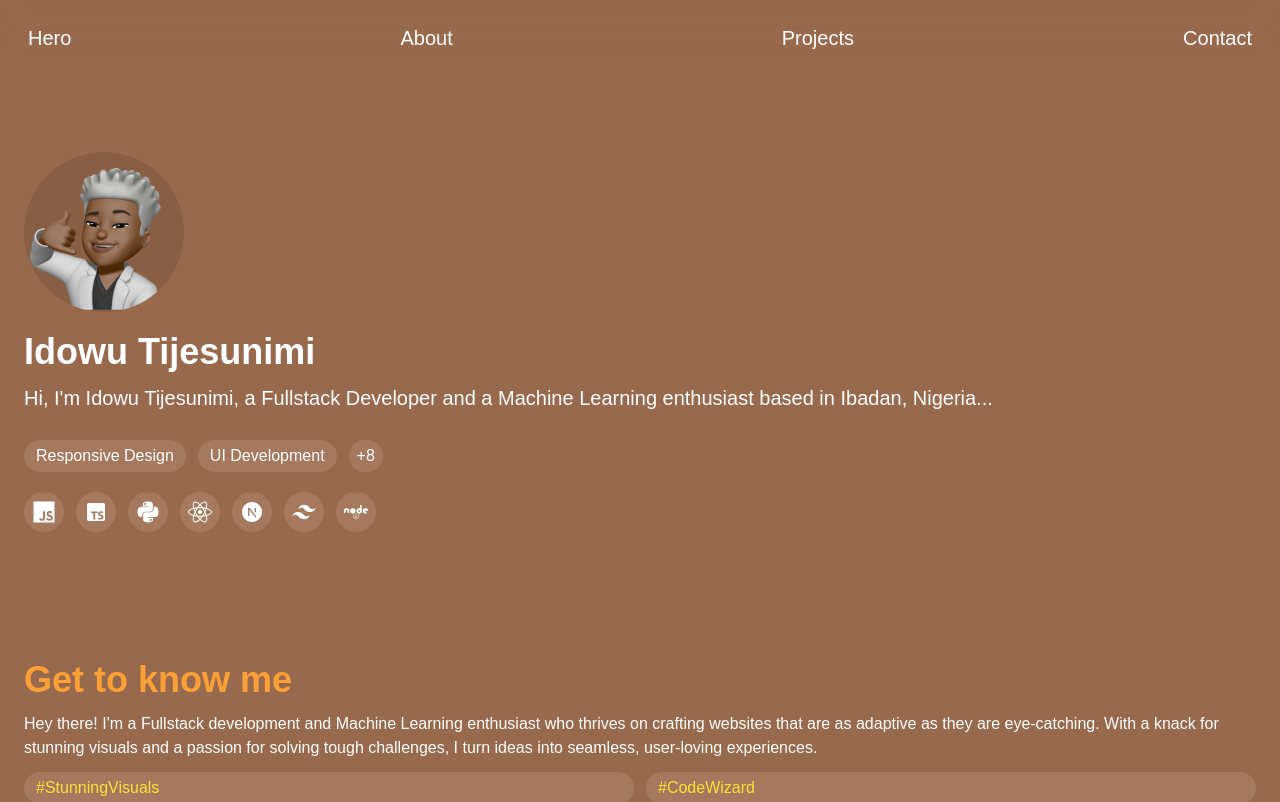
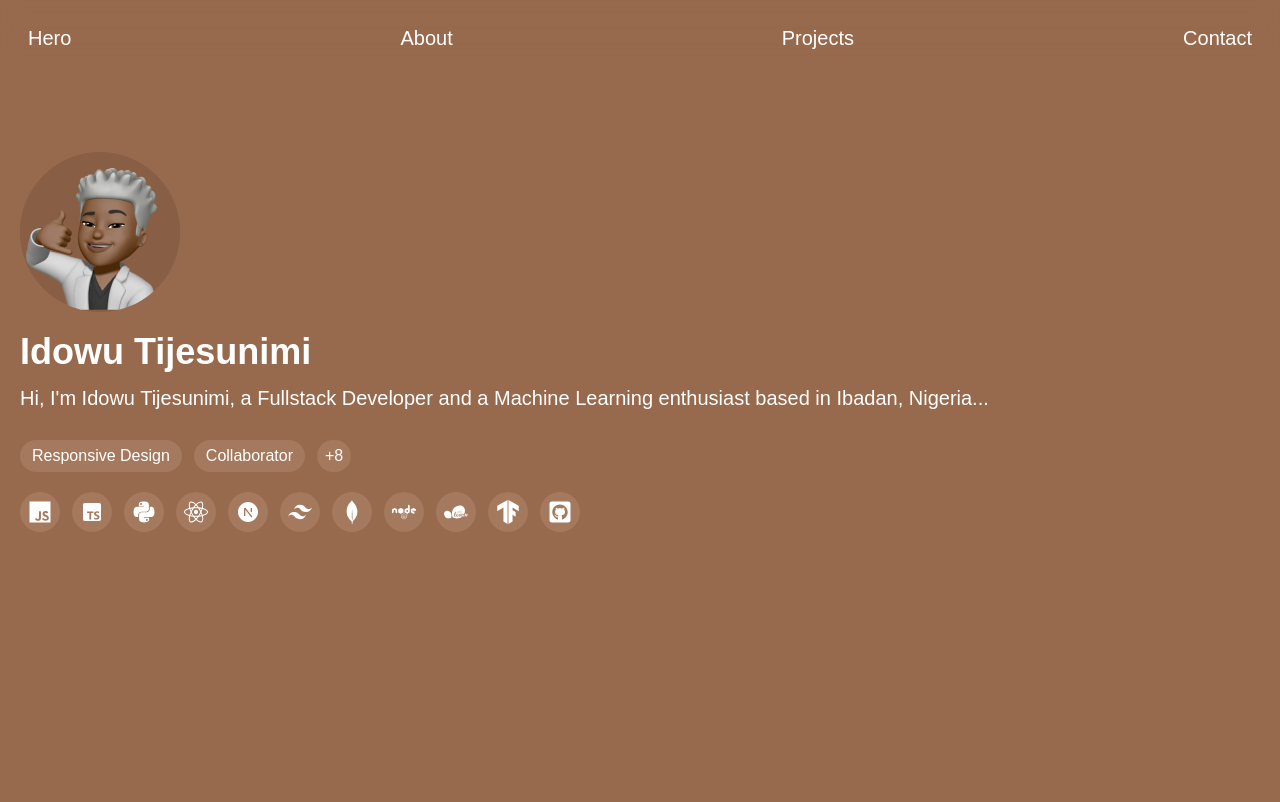
Before and after one commit to tijesunimi-5/dev-tijesunimi, a Next.js app: page / in a window 1280 px wide. Shown: the top 802 px of the page. Built offline with nearby package versions, Linux system fonts and the light colour scheme.

Commit message:
fixed some stylings

```diff
--- a/app/page.tsx
+++ b/app/page.tsx
@@ -10,7 +10,7 @@ export default function Home() {
   return (
     <section className="py-10 relative w-screen overflow-x-hidden">
       <TabSection />
-      <div id="hero" className="hero-section px-6 pt-28">
+      <div id="hero" className="hero-section h-[100vh] px-5 pt-28 ">
         <div className="avatar rounded-full">
           <img src="/avatar1.png" alt="" />
         </div>
@@ -26,13 +26,14 @@ export default function Home() {
               Responsive Design
             </div>
             <div className="bg-[#a4795e] py-1 px-3 rounded-2xl">
-              UI Development
+              Collaborator
             </div>
             <div className="bg-[#a4795e] py-1 px-2 rounded-2xl">
               +8
             </div>
           </div>
 
+          <div className="overflow-x-scroll">
             <div className="tech-stack flex gap-3 items-center mt-5">
               <div className="bg-[#a4795e] text-2xl py-2 px-2 rounded-3xl">
                 <FaJs />
@@ -52,15 +53,22 @@ export default function Home() {
               <div className="bg-[#a4795e] text-2xl py-2 px-2 rounded-3xl">
                 <RiTailwindCssFill />
               </div>
-            {/* <div className="bg-[#a4795e] text-2xl py-2 px-2 rounded-3xl">
+              <div className="bg-[#a4795e] text-2xl py-2 px-2 rounded-3xl">
                 <SiMongodb />
-            </div> */}
+              </div>
               <div className="bg-[#a4795e] text-2xl py-2 px-2 rounded-3xl">
                 <FaNode />
               </div>
-            {/* <SiScikitlearn className="bg-[#a4795e] py-1 px-2 rounded-2xl text-4xl" /> */}
-            {/* <SiTensorflow className="bg-[#a4795e] py-1 px-2 rounded-2xl text-4xl" /> */}
-            {/* <FaGithubSquare className="bg-[#a4795e] py-1 px-1 rounded-2xl text-4xl" /> */}
+              <div className="bg-[#a4795e] text-2xl py-2 px-2 rounded-3xl">
+                <SiScikitlearn />
+              </div>
+              <div className="bg-[#a4795e] text-2xl py-2 px-2 rounded-3xl">
+                <SiTensorflow  />
+              </div>
+              <div className="bg-[#a4795e] text-2xl py-2 px-2 rounded-3xl">
+                <FaGithubSquare />
+              </div>
+            </div>
           </div>
         </div>
       </div>
--- a/components/AboutSection.tsx
+++ b/components/AboutSection.tsx
@@ -35,14 +35,11 @@ const AboutSection = () => {
 
   const activeContent = contentData.find((item) => item.id === activeTab) || contentData[0]
 
-
-
-
   return (
-    <div id='about' className='mt-32 px-6 pb-10'>
+    <div id='about' className='mt-20 px-5 pb-10'>
       <h1 className="text-[#FAA037] text-4xl font-bold">Get to know me</h1>
       <p className='mt-3'>
-        Hey there! I'm a Fullstack development and Machine Learning enthusiast who thrives on crafting websites that are as adaptive as they are eye-catching. With a knack for stunning visuals and a passion for solving tough challenges, I turn ideas into seamless, user-loving experiences.
+        Hey there! I'm a Fullstack developer and Machine Learning enthusiast who thrives on crafting websites that are as adaptive as they are eye-catching. With a knack for stunning visuals and a passion for solving tough challenges, I turn ideas into seamless, user-loving experiences.
       </p>
 
       <div className="hash mt-3 grid grid-cols-2 gap-3">
@@ -88,6 +85,8 @@ const AboutSection = () => {
           }
         </div>
       </div>
+
+
     </div>
   )
 }
```
Lines whose indentation alone changed are shown as unchanged.
